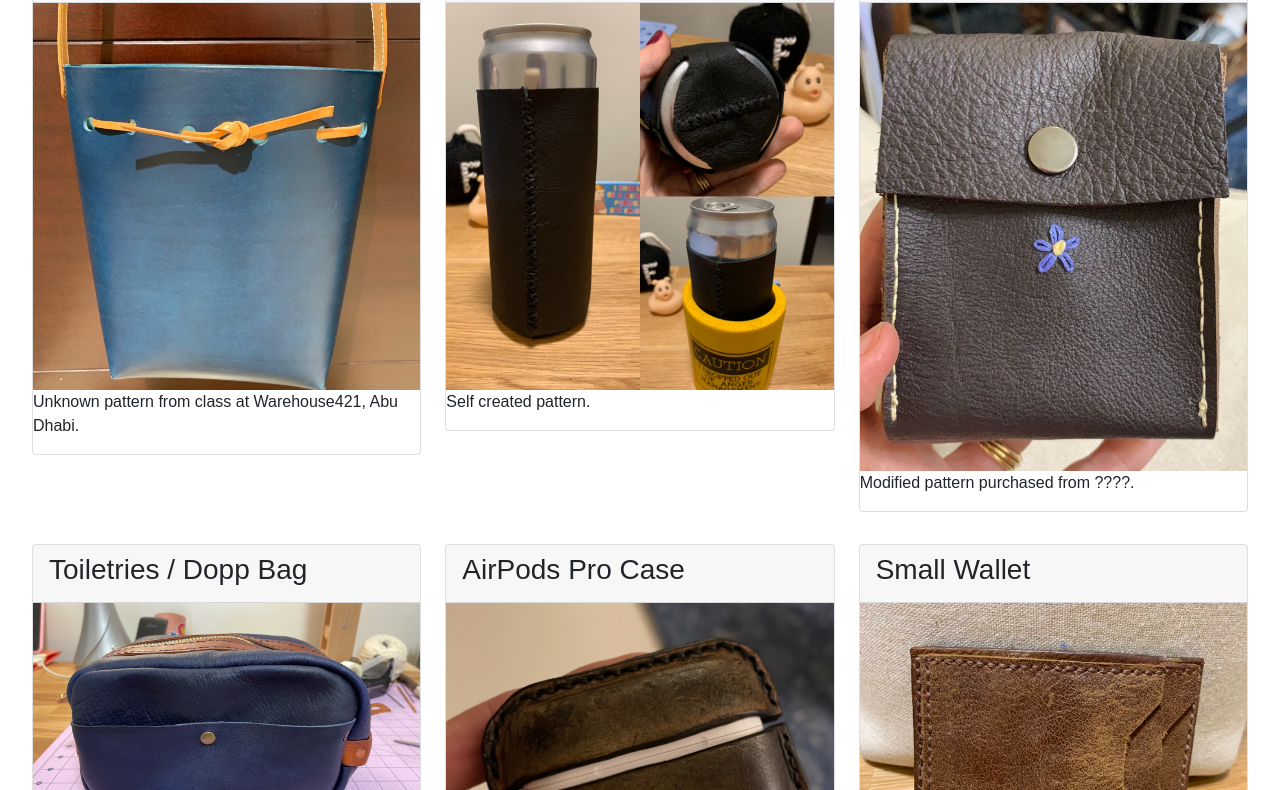
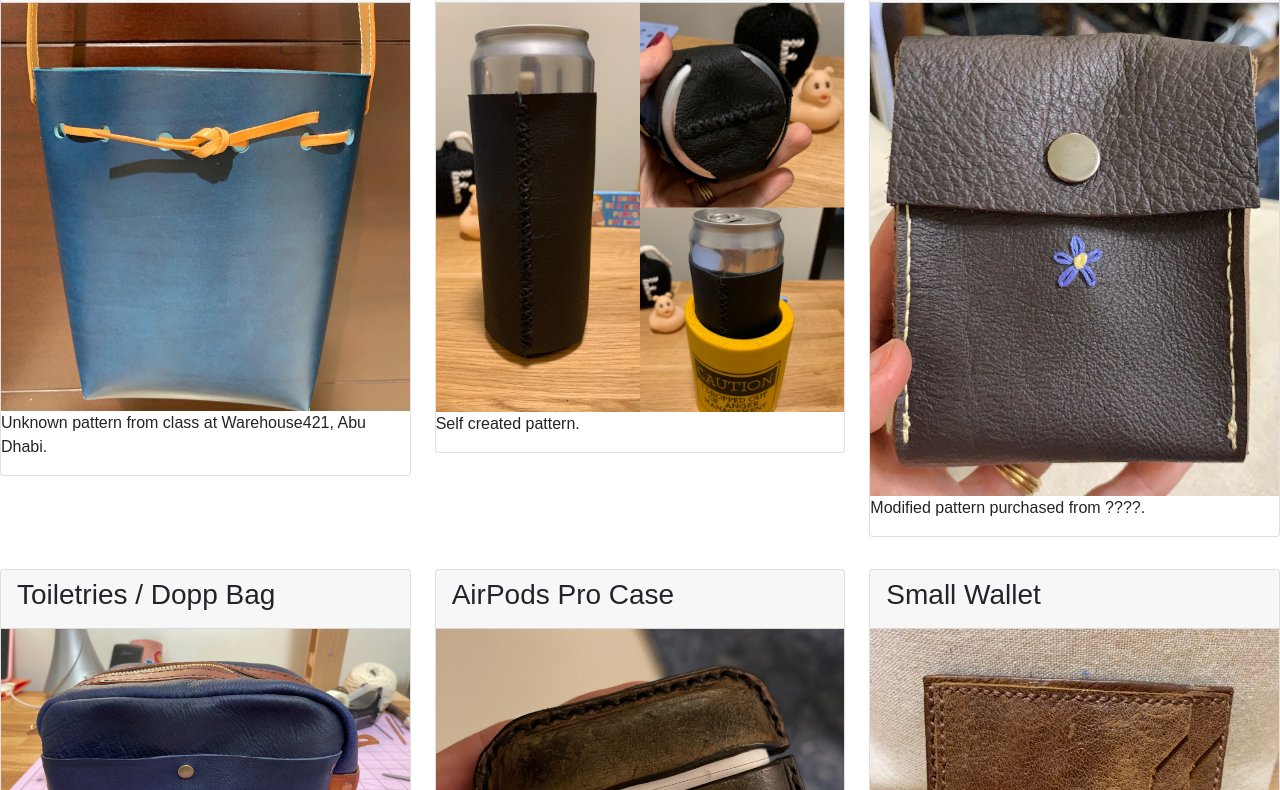
Before and after one commit to julienorden/Norden-Leatherworks, a plain HTML site: page index.html in a window 1280 px wide. Shown: the part 571-1361 px from the top of the page. Drawn offline with nearby package versions, Linux system fonts and the light colour scheme.

Commit message:
Update styles.css

```diff
--- a/css/styles.css
+++ b/css/styles.css
@@ -5,7 +5,6 @@
 body {
   /* background-color: #321d0e; */
   font-family: 'Mallory', sans-serif;
-  margin: auto 2rem;
   padding: 0;
   text-align: center;
 }
```
